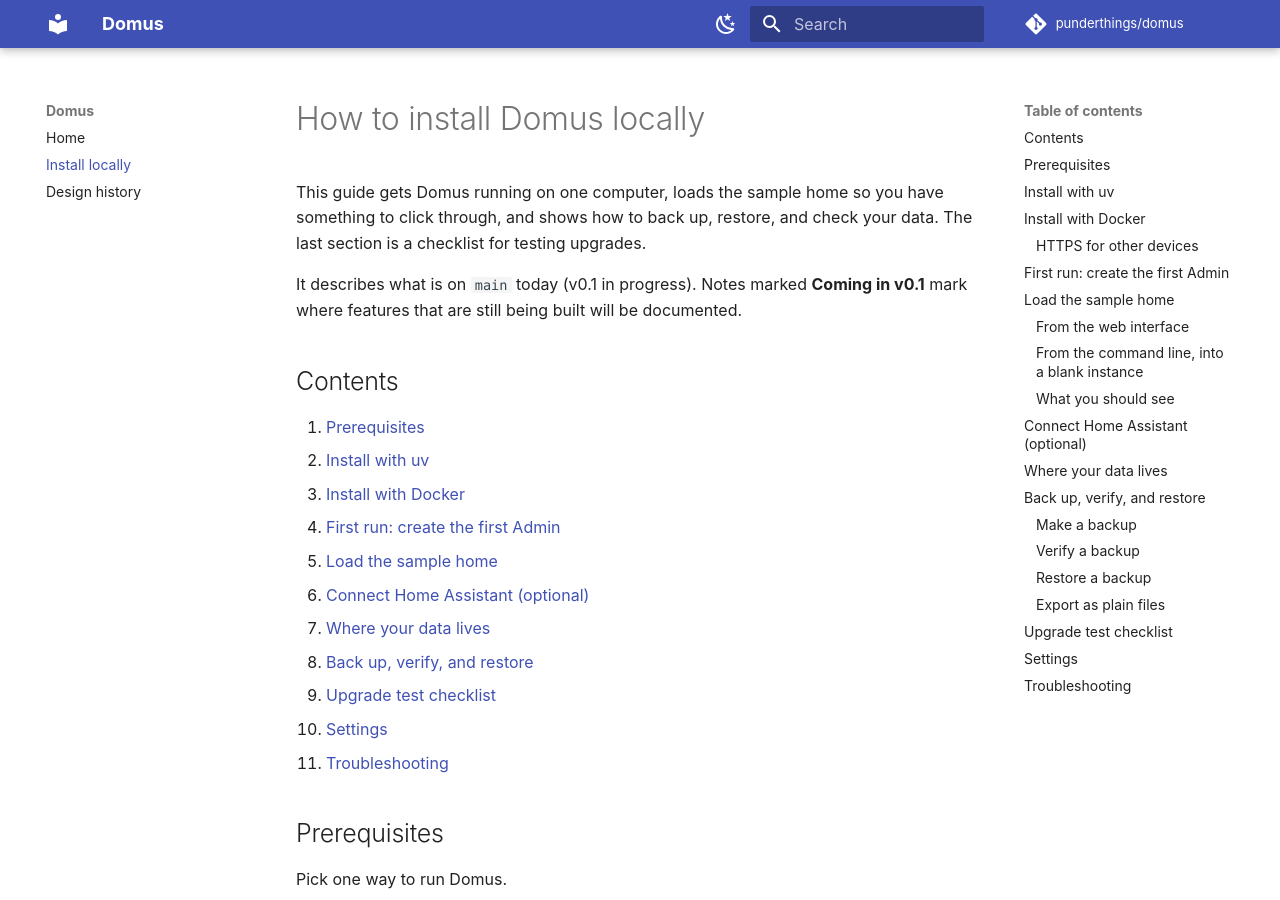
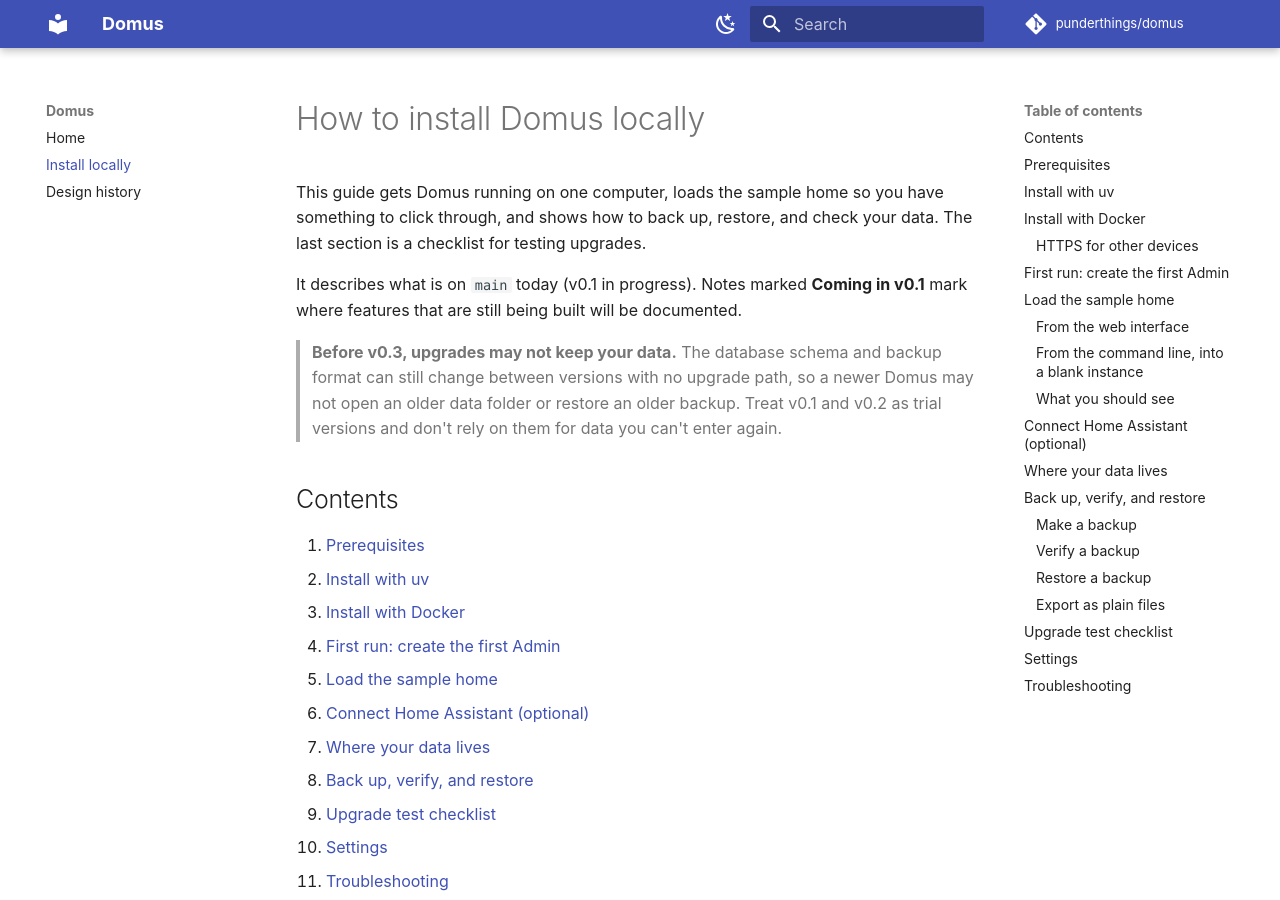
Before and after one commit to Punderthings/domus, an MkDocs documentation site: the page built from docs/install-local.md, in a window 1280 px wide and 900 px high. Built offline with MkDocs 1.6.1 and Material for MkDocs 9.7.7, drawn with Linux system fonts in a browser that asks for light colours; comment, search, counter and statistics services are not loaded.

Commit message:
Warn at the top of the install guide that v0.1 and v0.2 may not keep data
Posted by Claude on behalf of @ShaneCurcuru

Generated-by: Claude Code
Claude-Session: https://claude.ai/code/session_012UmrcmkPKDTmjJNf2RyWUE

```diff
--- a/docs/install-local.md
+++ b/docs/install-local.md
@@ -6,6 +6,11 @@ last section is a checklist for testing upgrades.
 
 It describes what is on `main` today (v0.1 in progress). Notes marked **Coming in v0.1**
 mark where features that are still being built will be documented.
+
+> **Before v0.3, upgrades may not keep your data.** The database schema and backup format
+> can still change between versions with no upgrade path, so a newer Domus may not open
+> an older data folder or restore an older backup. Treat v0.1 and v0.2 as trial versions
+> and don't rely on them for data you can't enter again.
 
 ## Contents
 
```
